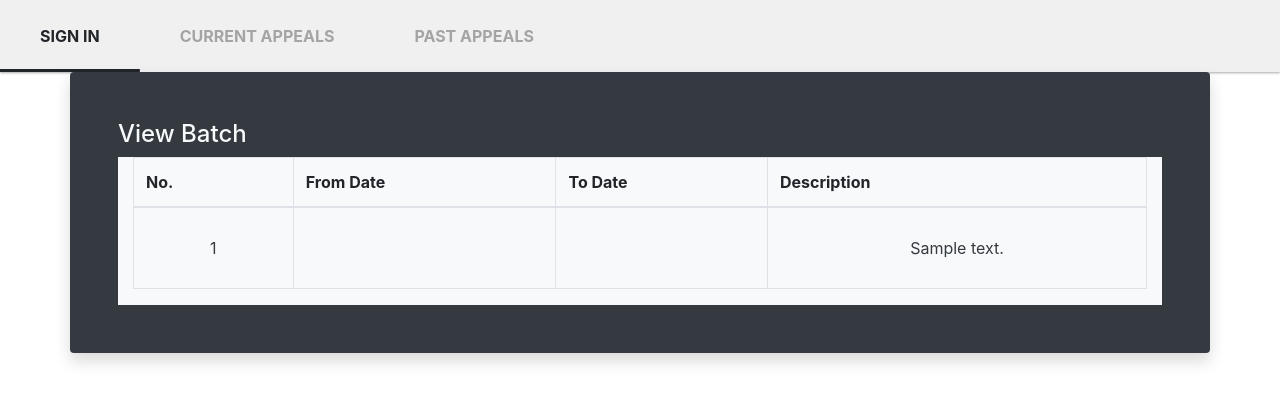
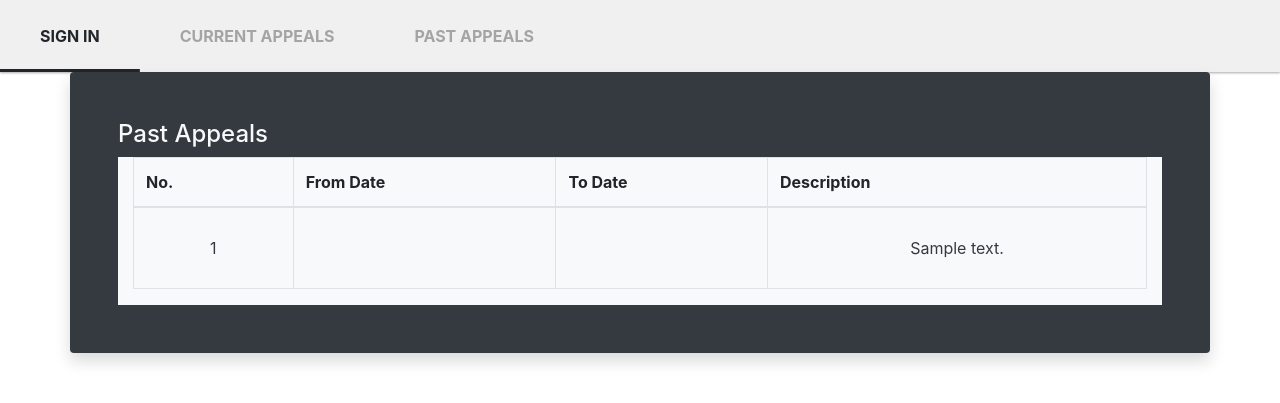
Before and after one commit to chwung/Hub-Aid-Service, a PHP site: page /pastAppeals.php in a window 1280 px wide. Shown: the top 403 px of the page. Run offline with PHP 8.4, Linux system fonts and the light colour scheme; tables that the repository leaves empty or names only in its code hold one stand-in row (values such as "Sample post"); data that the repository does not hold is empty.

Commit message:
title of table

```diff
--- a/currentAppeals.php
+++ b/currentAppeals.php
@@ -30,7 +30,7 @@
 <div class="container">
                         <div class=" row align-items-center justify-content-center">
                             <div class="  col-12 col-sm-12 col-md-12 col-lg-12 col-xl-12 bg-dark rounded p-5 shadow">
-                                <h4 class=" text-light">View Batch</h4>
+                                <h4 class=" text-light">Current Appeals</h4>
                                 <div class="parent-container">
                                     <div class="container">
                                         <div class="row">
--- a/pastAppeals.php
+++ b/pastAppeals.php
@@ -30,7 +30,7 @@
 <div class="container">
                         <div class=" row align-items-center justify-content-center">
                             <div class="  col-12 col-sm-12 col-md-12 col-lg-12 col-xl-12 bg-dark rounded p-5 shadow">
-                                <h4 class=" text-light">View Batch</h4>
+                                <h4 class=" text-light">Past Appeals</h4>
                                 <div class="parent-container">
                                     <div class="container">
                                         <div class="row">
```
